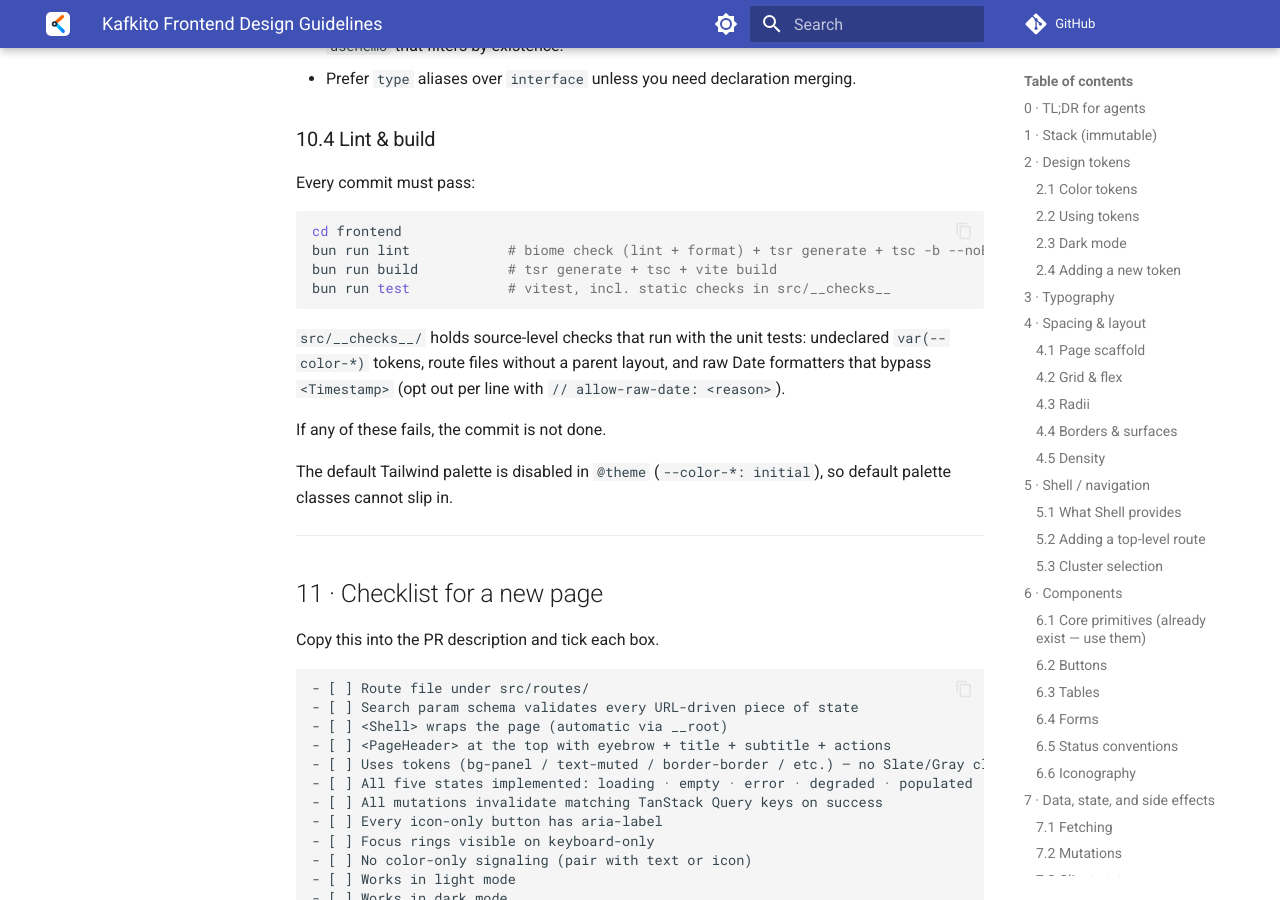
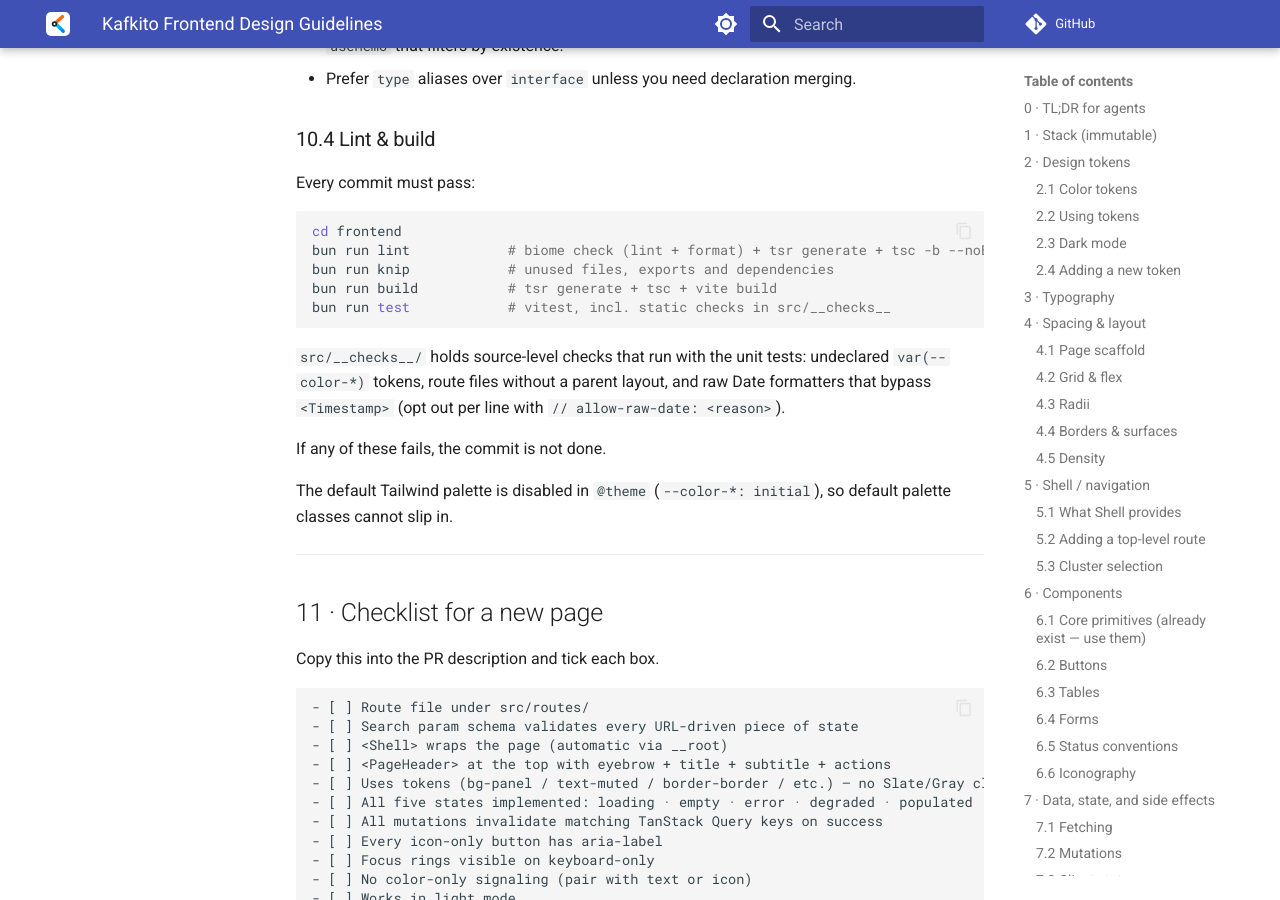
Before and after one commit to FinkeFlo/kafkito, an MkDocs documentation site: the page built from docs/DESIGN_GUIDELINES.md, in a window 1280 px wide and 900 px high, scrolled down 14678 px. Built offline with MkDocs 1.6.1 and Material for MkDocs 9.7.7, drawn with Linux system fonts in a browser that asks for light colours; comment, search, counter and statistics services are not loaded.

Commit message:
build(frontend): run knip in make frontend-check
knip takes about 2 s and reports no issues, so run it after lint in
`make frontend-check` (the target CI's frontend job runs).

Co-authored-by: Copilot <223556219+Copilot@users.noreply.github.com>
Signed-off-by: FinkeFlo <5244525+FinkeFlo@users.noreply.github.com>

````diff
--- a/docs/DESIGN_GUIDELINES.md
+++ b/docs/DESIGN_GUIDELINES.md
@@ -521,6 +521,7 @@ Every commit must pass:
 ```bash
 cd frontend
 bun run lint            # biome check (lint + format) + tsr generate + tsc -b --noEmit
+bun run knip            # unused files, exports and dependencies
 bun run build           # tsr generate + tsc + vite build
 bun run test            # vitest, incl. static checks in src/__checks__
 ```
````
Also changed, not shown: 1 other file.
